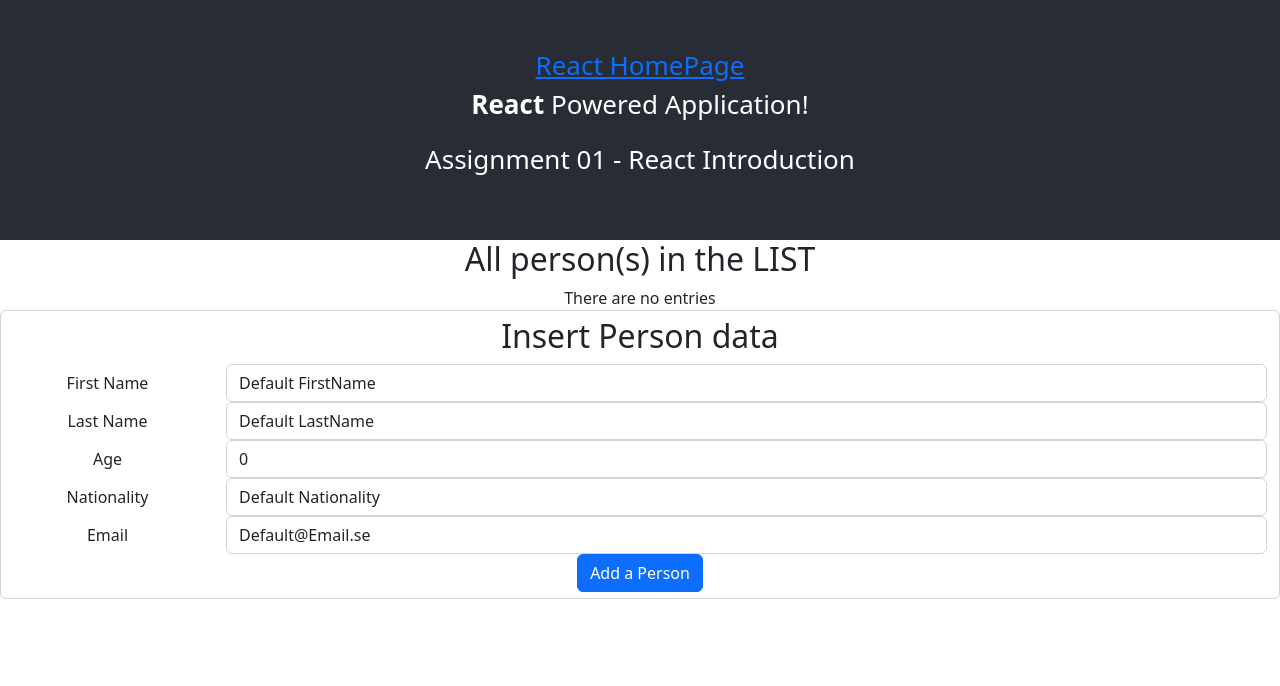
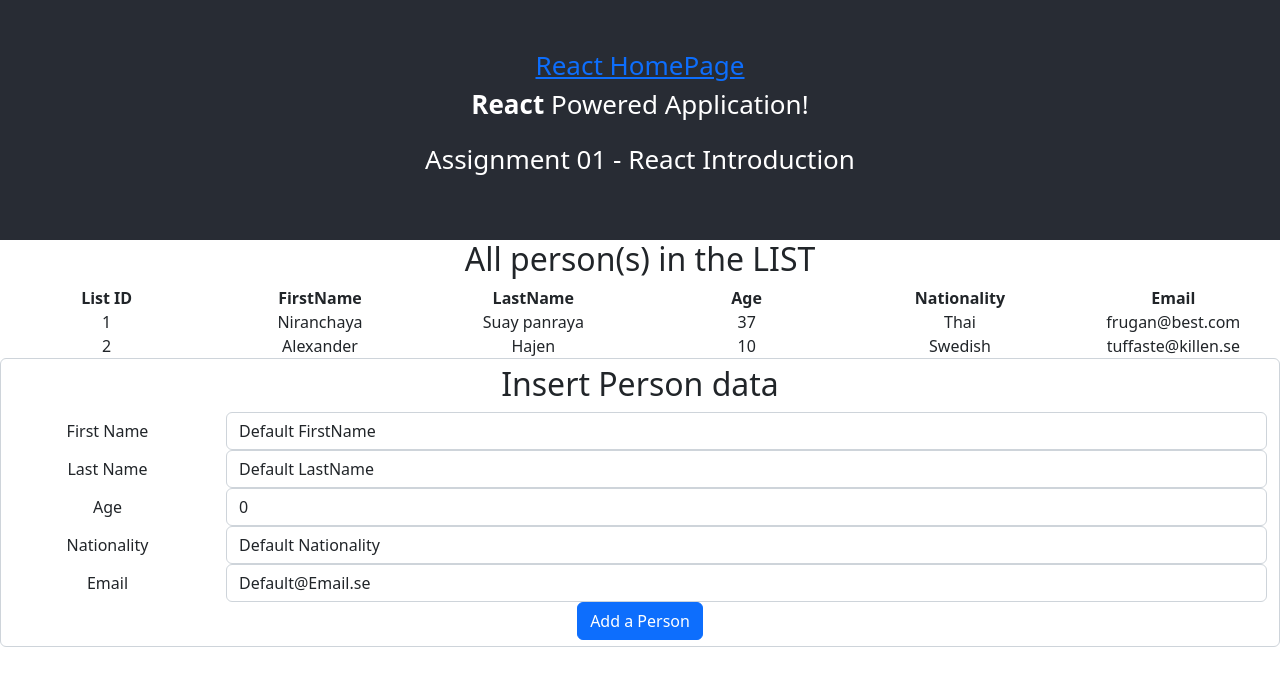
Before and after one commit to ripper079/react-assignment-01, a React (Create React App) app: page / in a window 1280 px wide. Shown: the top 686 px of the page. Built offline with nearby package versions, Linux system fonts and the light colour scheme.

Commit message:
react-router-dom package added to application

```diff
--- a/package.json
+++ b/package.json
@@ -10,6 +10,7 @@
     "react": "^18.2.0",
     "react-bootstrap": "^2.5.0",
     "react-dom": "^18.2.0",
+    "react-router-dom": "^6.4.1",
     "react-scripts": "5.0.1",
     "web-vitals": "^2.1.4"
   },
--- a/src/App.js
+++ b/src/App.js
@@ -16,22 +16,22 @@
 
   //Hook it up - An array of persons
   const [persons, setPersons] = useState([
-    // {
-    //     id : 1,
-    //     _firstName : "Niranchaya",
-    //     _secondName : "Suay panraya",
-    //     _age : 37,
-    //     _nationality : "Thai",
-    //     _email : "frugan@best.com"
-    // },
-    // {
-    //     id : 2,
-    //     _firstName : "Alexander",
-    //     _secondName : "Hajen",
-    //     _age : 10,
-    //     _nationality : "Swedish",
-    //     _email : "tuffaste@killen.se"
-    // }
+    {
+        id : 1,
+        _firstName : "Niranchaya",
+        _lastName : "Suay panraya",
+        _age : 37,
+        _nationality : "Thai",
+        _email : "frugan@best.com"
+    },
+    {
+        id : 2,
+        _firstName : "Alexander",
+        _lastName : "Hajen",
+        _age : 10,
+        _nationality : "Swedish",
+        _email : "tuffaste@killen.se"
+    }
 
 ]);
 
```
Also changed, not shown: 1 other file (tests, documents, lock files or other folders).
